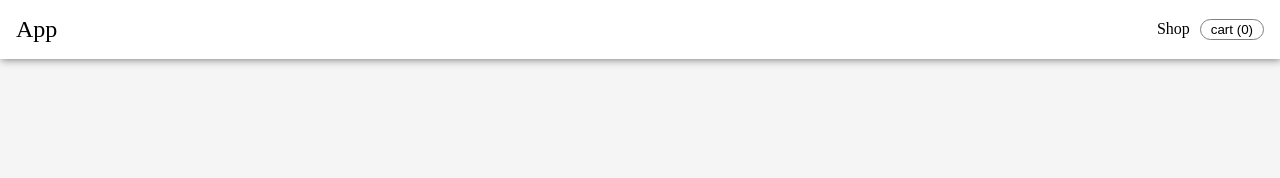
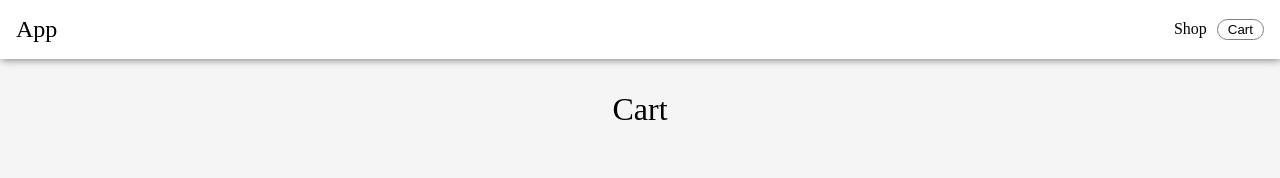
Before and after one commit to LaQuannT/shopping-cart, a React (Create React App) app: page /cart in a window 1280 px wide. Before the commit this address had no page. Shown: the top 178 px of the page. Built offline with nearby package versions, Linux system fonts and the light colour scheme.

Commit message:
feat: add path to Cart page

```diff
--- a/src/App.tsx
+++ b/src/App.tsx
@@ -1,6 +1,7 @@
 import { BrowserRouter, Routes, Route } from "react-router-dom";
 import Home from "./pages/Home";
 import Shop from "./pages/Shop";
+import Cart from "./pages/Cart";
 import Navbar from "./components/Navbar";
 import ShopContextProvider from "./context/shopContext";
 
@@ -13,6 +14,7 @@ function App() {
           <Routes>
             <Route path="/" element={<Home />} />
             <Route path="/shop" element={<Shop />} />
+            <Route path="/cart" element={<Cart />} />
           </Routes>
         </BrowserRouter>
       </ShopContextProvider>
--- a/src/components/Navbar.tsx
+++ b/src/components/Navbar.tsx
@@ -14,7 +14,11 @@ const Navbar = () => {
         <Link className="link" to={"/shop"}>
           Shop
         </Link>
-        <button className="btn-cart">cart (0)</button>
+        <button className="btn-cart">
+          <Link className="link" to={"/cart"}>
+            Cart
+          </Link>
+        </button>
       </div>
     </nav>
   );
--- /dev/null
+++ b/src/pages/Cart.tsx
@@ -0,0 +1,13 @@
+import React from "react";
+
+const Cart = () => {
+  return (
+    <div className="cart">
+      <h1 className="title">Cart</h1>
+
+      <div className="cart-container"></div>
+    </div>
+  );
+};
+
+export default Cart;
```
